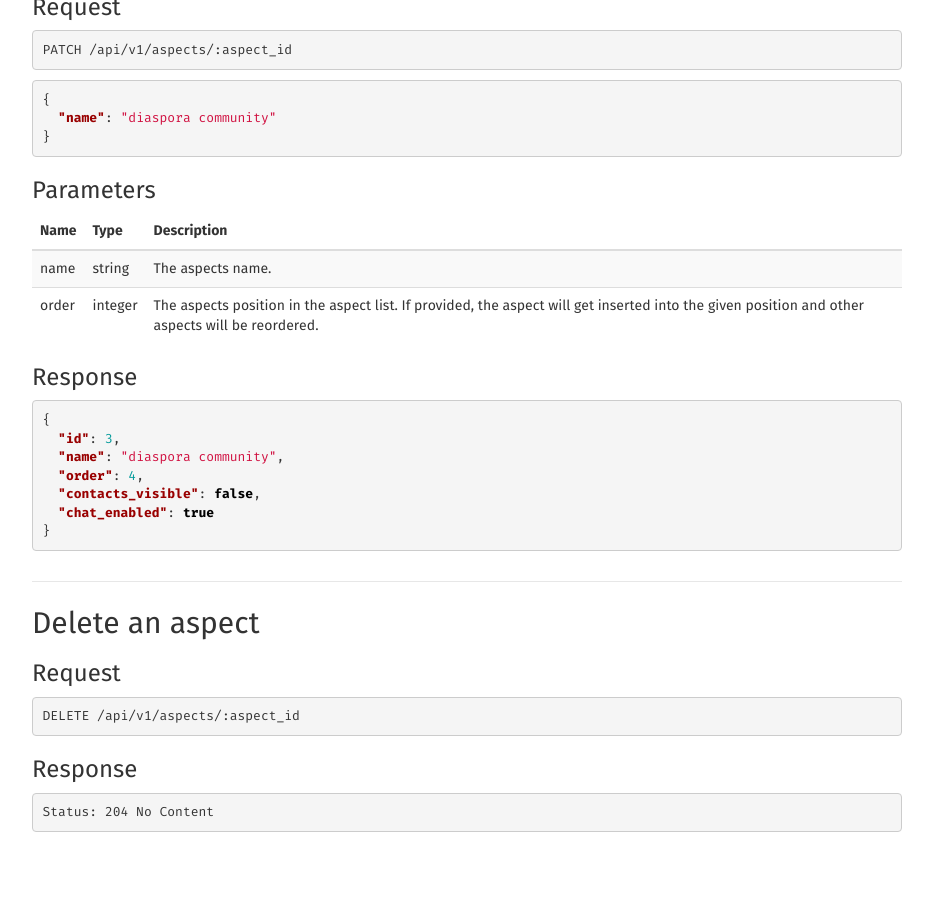
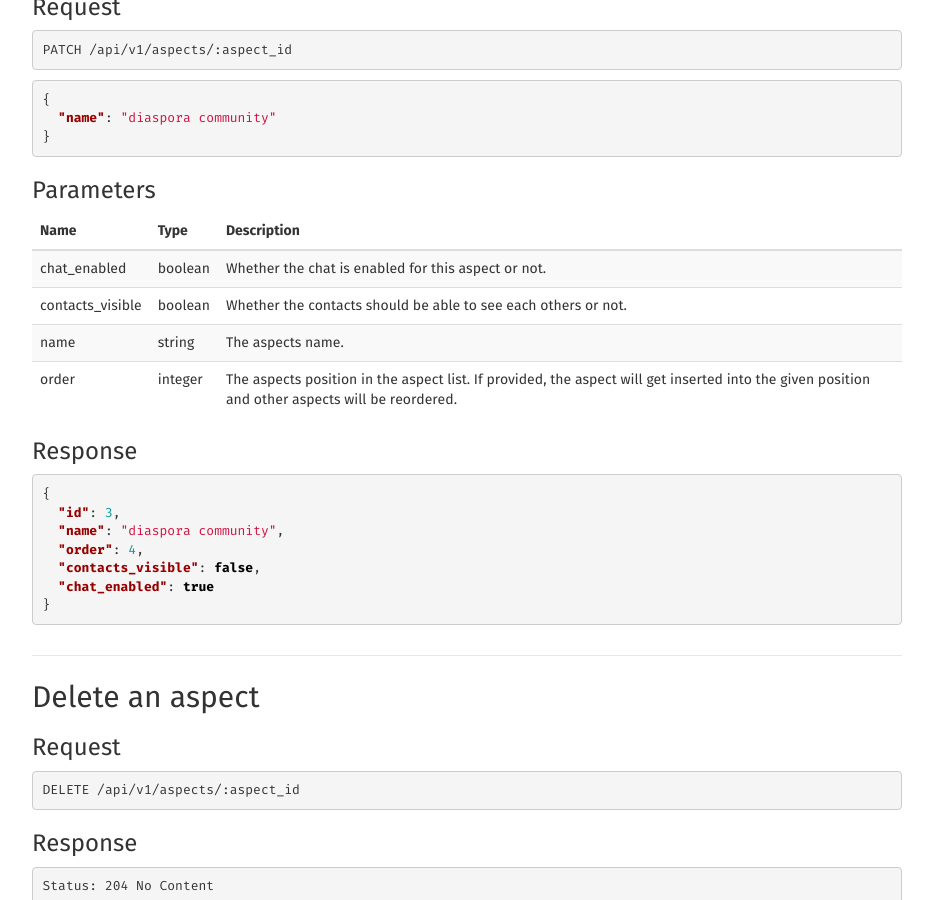
Before and after one commit to diaspora/api-documentation, a Jekyll site: the page built from _routes/aspects.md, in a window 1280 px wide and 900 px high, scrolled down 1840 px. Shown: the whole window, without its empty margins (323-1256 px from the left). Built offline with Jekyll 4.4.1, drawn with Linux system fonts in a browser that asks for light colours.

Commit message:
Add chat_enabled and contacts_visible

```diff
--- a/_routes/aspects.md
+++ b/_routes/aspects.md
@@ -93,10 +93,12 @@ PATCH /api/v1/aspects/:aspect_id
 
 ### Parameters
 
-| Name   | Type    | Description                                                                                                                                     |
-| ------ | ------- | ----------------------------------------------------------------------------------------------------------------------------------------------- |
-| name   | string  | The aspects name.                                                                                                                               |
-| order  | integer | The aspects position in the aspect list. If provided, the aspect will get inserted into the given position and other aspects will be reordered. |
+| Name             | Type    | Description                                                                                                                                     |
+| ---------------- | ------- | ----------------------------------------------------------------------------------------------------------------------------------------------- |
+| chat_enabled     | boolean | Whether the chat is enabled for this aspect or not.                                                                                             |
+| contacts_visible | boolean | Whether the contacts should be able to see each others or not.                                                                                  |
+| name             | string  | The aspects name.                                                                                                                               |
+| order            | integer | The aspects position in the aspect list. If provided, the aspect will get inserted into the given position and other aspects will be reordered. |
 
 ### Response
 
```
